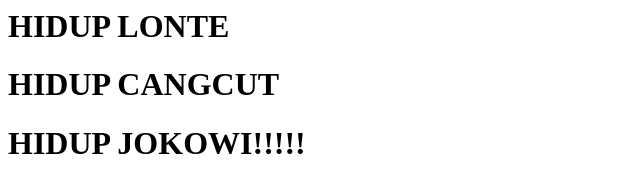
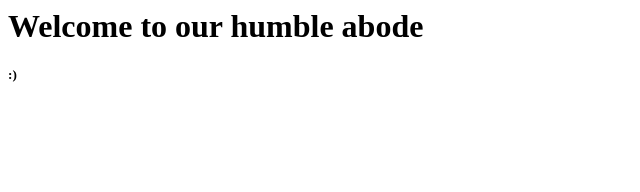
Before and after one commit to KaurelD/KaurelD.github.io, a plain HTML site: page index.html in a window 1280 px wide. Shown: the whole page, without its empty margins (0-640 px from the left). Drawn offline with Linux system fonts and the light colour scheme.

Commit message:
Update index.html

```diff
--- a/index.html
+++ b/index.html
@@ -1,3 +1,2 @@
-<h1>HIDUP LONTE</h1>
-<h1>HIDUP CANGCUT</h1>
-<h1>HIDUP JOKOWI!!!!!</h1>
+<h1>Welcome to our humble abode</h1>
+<h5>:)</h5>
```
